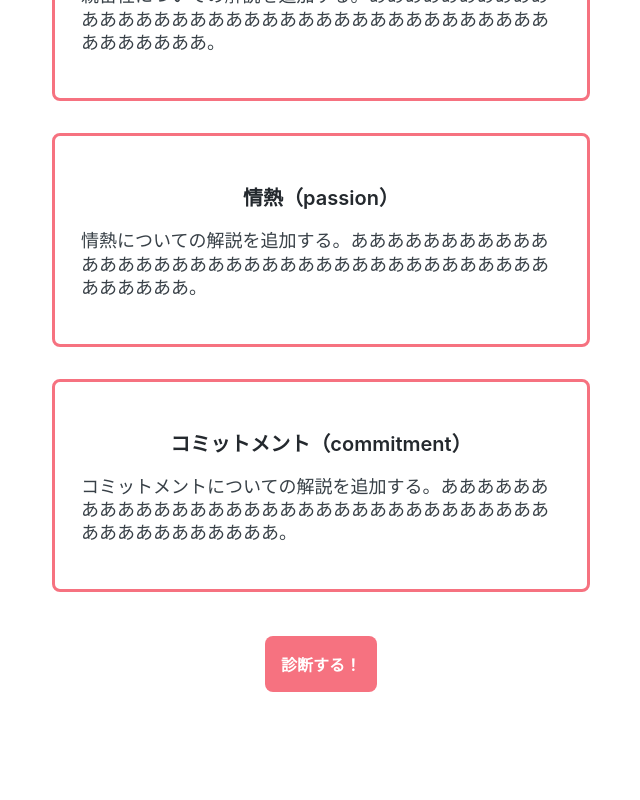
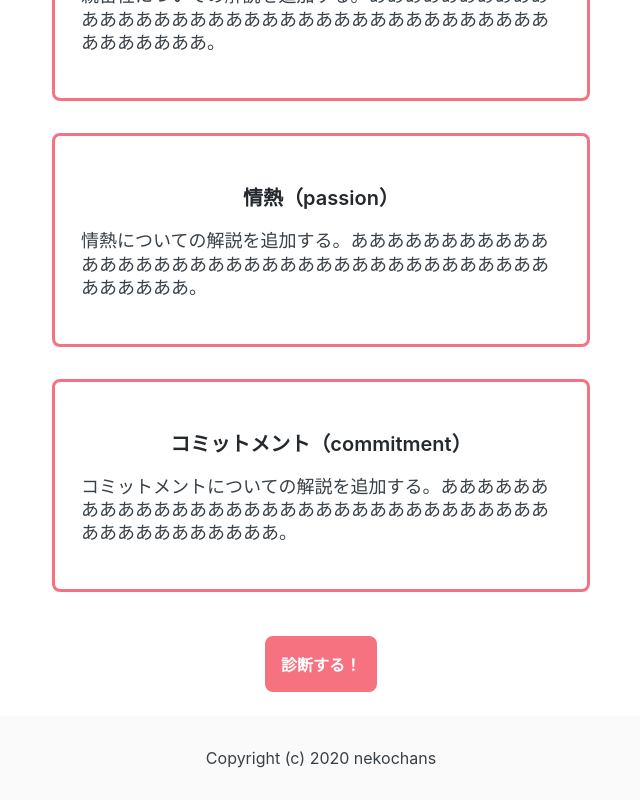
Before and after one commit to nekochans/love-psychology-web, a React (Create React App) app: page / in a window 1280 px wide. Shown: the part 643-1443 px from the top of the page, without its empty margins (319-959 px from the left). Before the commit the page ends 1359 px from the top, so only its background shows below. Built offline with nearby package versions, Linux system fonts and the light colour scheme.

Commit message:
:sparkles: #11 Footerを追加

```diff
--- a/src/app/App.tsx
+++ b/src/app/App.tsx
@@ -5,6 +5,7 @@ import { ThemeProvider } from 'styled-components';
 import GlobalStyle from '../theme/globalStyle';
 import { theme } from '../theme';
 import Header from '../components/Header';
+import Footer from '../components/Footer';
 import Counter from '../features/counter/Counter';
 import Home from '../components/Home';
 
@@ -23,6 +24,7 @@ const App: FC = () => {
           </Route>
           <Redirect to="/" />
         </Switch>
+        <Footer />
       </div>
     </ThemeProvider>
   );
--- /dev/null
+++ b/src/components/Footer.tsx
@@ -0,0 +1,18 @@
+import React, { FC } from 'react';
+import styled from 'styled-components';
+import { theme } from '../theme';
+
+const Footer: FC = () => {
+  return <Foot>Copyright (c) 2020 nekochans</Foot>;
+};
+
+export const Foot = styled.div`
+  background-color: ${theme.bg.alt};
+  color: ${theme.text.secondary};
+  display: flex;
+  flex: none;
+  justify-content: center;
+  padding: 32px;
+`;
+
+export default Footer;
--- a/src/theme/index.ts
+++ b/src/theme/index.ts
@@ -3,6 +3,7 @@ import { DefaultTheme } from 'styled-components';
 const theme: DefaultTheme = {
   bg: {
     default: '#FFFFFF',
+    alt: '#fafafa',
   },
   colors: {
     white: '#FFFFFF',
--- a/src/theme/styled.d.ts
+++ b/src/theme/styled.d.ts
@@ -4,6 +4,7 @@ declare module 'styled-components' {
   export interface DefaultTheme {
     bg: {
       default: string;
+      alt: string;
     };
     colors: {
       white: string;
```
